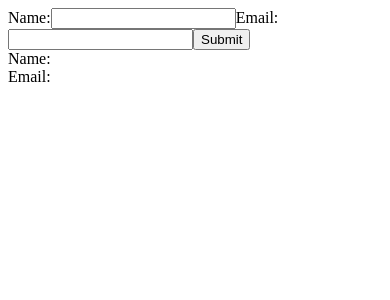
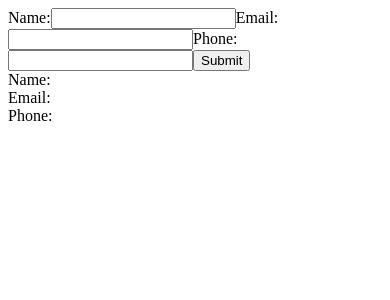
Before and after one commit to SteffanCrowley/cv-project, a React (Create React App) app: page / in a window 390 px wide. Shown: the top 300 px of the page. Built offline with nearby package versions, Linux system fonts and the light colour scheme.

Commit message:
Added phone number field

```diff
--- a/src/App.js
+++ b/src/App.js
@@ -10,6 +10,8 @@ class App extends Component {
       nameInput: "",
       valueEmail: "",
       emailInput: "",
+      phoneInput: "",
+      valuePhone: "",
     };
 
     this.handleChange = this.handleChange.bind(this);
@@ -28,11 +30,19 @@ class App extends Component {
     this.setState({
       nameInput: this.state.valueName,
       emailInput: this.state.valueEmail,
+      phoneInput: this.state.valuePhone,
     });
   };
 
   render() {
-    const { valueName, valueEmail, nameInput, emailInput } = this.state;
+    const {
+      valueName,
+      valueEmail,
+      nameInput,
+      emailInput,
+      phoneInput,
+      valuePhone,
+    } = this.state;
 
     return (
       <form onSubmit={this.handleSubmit}>
@@ -56,9 +66,19 @@ class App extends Component {
             id="emailInput"
           />
         </label>
+        <label>
+          Phone:
+          <input
+            name="valuePhone"
+            type="tel"
+            value={valuePhone}
+            onChange={this.handleChange}
+            id="phoneInput"
+          />
+        </label>
         <input type="submit" value="Submit" />
         <div>
-          <Overview name={nameInput} email={emailInput} />
+          <Overview name={nameInput} email={emailInput} phone={phoneInput} />
         </div>
       </form>
     );
--- a/src/components/Overview.js
+++ b/src/components/Overview.js
@@ -1,12 +1,13 @@
 import React from "react";
 
 const Overview = (props) => {
-  const { name, email } = props;
+  const { name, email, phone } = props;
 
   return (
     <div>
       <div>Name: {name}</div>
       <div>Email: {email}</div>
+      <div>Phone: {phone}</div>
     </div>
   );
 };
```
